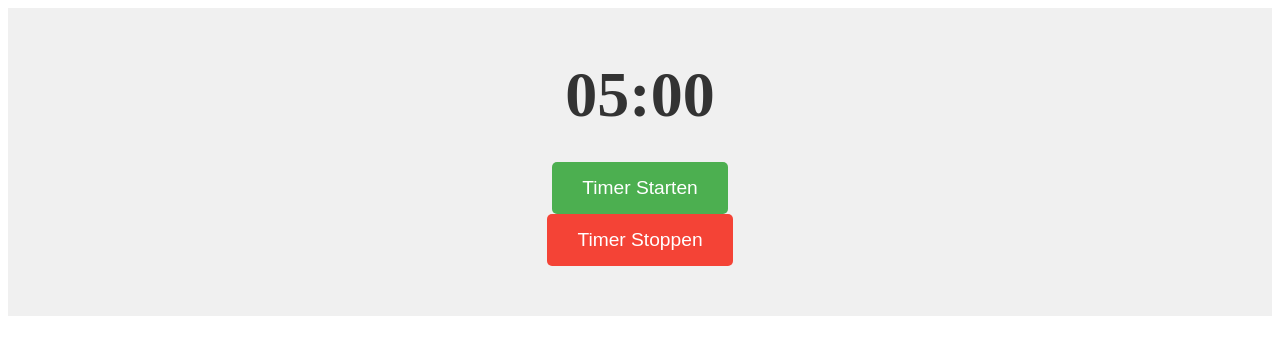
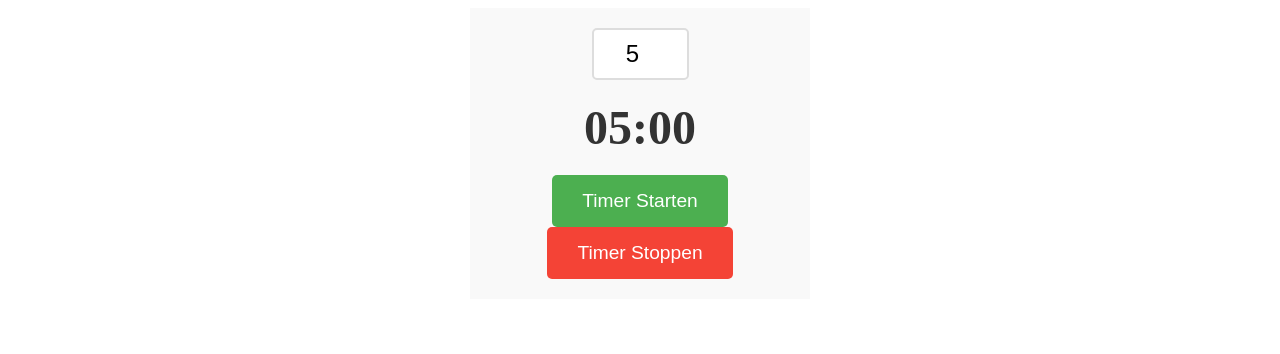
Before and after one commit to Horizon-Research-UG/time-quest-timer, a plain HTML site: page index.html in a window 1280 px wide. Both pictures are taken after a click on the button "Timer Stoppen". Drawn offline with Linux system fonts and the light colour scheme.

Commit message:
Fix timer countdown and add custom minutes input - Obsidian ready

```diff
--- a/index.html
+++ b/index.html
@@ -12,11 +12,13 @@
 <body>
     <!-- Main container for timer display -->
     <div class="timer-container">
-        <!-- Shows remaining time, connects to updateDisplay() in script.js line 15 -->
+        <!-- Input for custom minutes, connects to startTimer() in script.js line 6 -->
+        <input type="number" id="minutesInput" value="5" min="1" max="60" placeholder="Minuten">
+        <!-- Shows remaining time, connects to updateDisplay() in script.js line 17 -->
         <div id="display">05:00</div>
-        <!-- Start button, triggers startTimer() in script.js line 8 -->
+        <!-- Start button, triggers startTimer() in script.js line 6 -->
         <button id="startBtn" onclick="startTimer()">Timer Starten</button>
-        <!-- Stop button, triggers stopTimer() in script.js line 22 -->
+        <!-- Stop button, triggers stopTimer() in script.js line 30 -->
         <button id="stopBtn" onclick="stopTimer()">Timer Stoppen</button>
     </div>
     <!-- Include JavaScript functionality -->
--- a/script.js
+++ b/script.js
@@ -1,22 +1,37 @@
 // Timer variables for countdown functionality
-let timeLeft = 300; // 5 minutes in seconds, used in updateDisplay() line 15
-let timerInterval = null; // Stores interval ID, cleared in stopTimer() line 22
+let timeLeft = 300; // Default 5 minutes in seconds, used in updateDisplay() line 17
+let timerInterval = null; // Stores interval ID, cleared in stopTimer() line 30
 
-// Start the 5-minute countdown timer
+// Start countdown timer with custom minutes
 function startTimer() {
-    // Reset timer to 5 minutes, connects to timeLeft variable line 2
-    timeLeft = 300;
-    // Start countdown every second, calls updateDisplay() line 15
-    timerInterval = setInterval(updateDisplay, 1000);
+    // Get minutes from input field, connects to HTML input line 13
+    let minutes = parseInt(document.getElementById('minutesInput').value) || 5;
+    // Convert minutes to seconds, used in countdown() line 25
+    timeLeft = minutes * 60;
+    // Start countdown every second, calls countdown() line 25
+    timerInterval = setInterval(countdown, 1000);
 }
 
-// Update the timer display every second
+// Count down one second and update display
+function countdown() {
+    // Reduce time by one second, connects to timeLeft line 2
+    timeLeft--;
+    // Update display with new time, calls updateDisplay() line 17
+    updateDisplay();
+    // Check if timer finished, stops at zero
+    if (timeLeft <= 0) {
+        // Stop timer when reaching zero, calls stopTimer() line 30
+        stopTimer();
+    }
+}
+
+// Update the timer display format
 function updateDisplay() {
-    // Calculate minutes from remaining seconds, shows in HTML line 12
+    // Calculate minutes from remaining seconds, shows in HTML line 14
     let minutes = Math.floor(timeLeft / 60);
-    // Calculate remaining seconds, shows in HTML line 12
+    // Calculate remaining seconds, shows in HTML line 14
     let seconds = timeLeft % 60;
-    // Format display with leading zeros, updates HTML element line 12
+    // Format display with leading zeros, updates HTML element line 14
     document.getElementById('display').textContent =
         `${minutes.toString().padStart(2, '0')}:${seconds.toString().padStart(2, '0')}`;
 }
@@ -25,8 +40,21 @@ function updateDisplay() {
 function stopTimer() {
     // Stop the countdown interval, uses timerInterval from line 3
     clearInterval(timerInterval);
-    // Reset timer back to 5 minutes, connects to timeLeft line 2
-    timeLeft = 300;
-    // Update display to show reset time, calls updateDisplay() line 15
+    // Get current input value for reset, connects to HTML input line 13
+    let minutes = parseInt(document.getElementById('minutesInput').value) || 5;
+    // Reset timer to input value, connects to timeLeft line 2
+    timeLeft = minutes * 60;
+    // Update display to show reset time, calls updateDisplay() line 17
     updateDisplay();
 }
+
+// Initialize timer when page loads
+window.onload = function() {
+    // Set initial display, calls updateDisplay() line 17
+    updateDisplay();
+    // Update display when input changes, connects to HTML input line 13
+    document.getElementById('minutesInput').addEventListener('input', function() {
+        // Update timer when input changes, calls stopTimer() line 30
+        if (!timerInterval) stopTimer();
+    });
+}
--- a/style.css
+++ b/style.css
@@ -4,21 +4,38 @@
     display: flex;
     flex-direction: column;
     align-items: center;
-    /* Add spacing around timer, affects display and buttons line 11-14 */
-    padding: 50px;
-    /* Set background color for container visibility */
-    background-color: #f0f0f0;
+    /* Add spacing around timer, affects all elements line 11-16 */
+    padding: 20px;
+    /* Light background for Obsidian compatibility */
+    background-color: #f9f9f9;
+    /* Compact design for embedding in Excalidraw */
+    max-width: 300px;
+    margin: 0 auto;
+}
+
+/* Input field styling for minutes */
+#minutesInput {
+    /* Large input for easy use, connects to startTimer() script.js line 6 */
+    font-size: 1.5em;
+    padding: 10px;
+    /* Center text in input field */
+    text-align: center;
+    /* Space below input, separates from display line 20 */
+    margin-bottom: 20px;
+    /* Border styling for visibility */
+    border: 2px solid #ddd;
+    border-radius: 5px;
 }
 
 /* Timer display styling for visibility */
 #display {
-    /* Large font for easy reading, shows time from script.js line 18 */
-    font-size: 4em;
+    /* Large font for easy reading, shows time from script.js line 23 */
+    font-size: 3em;
     font-weight: bold;
     /* Dark color for good contrast with background line 7 */
     color: #333;
-    /* Space below display, separates from buttons line 13-14 */
-    margin-bottom: 30px;
+    /* Space below display, separates from buttons line 15-16 */
+    margin-bottom: 20px;
 }
 
 /* Button styling for user interaction */
```
